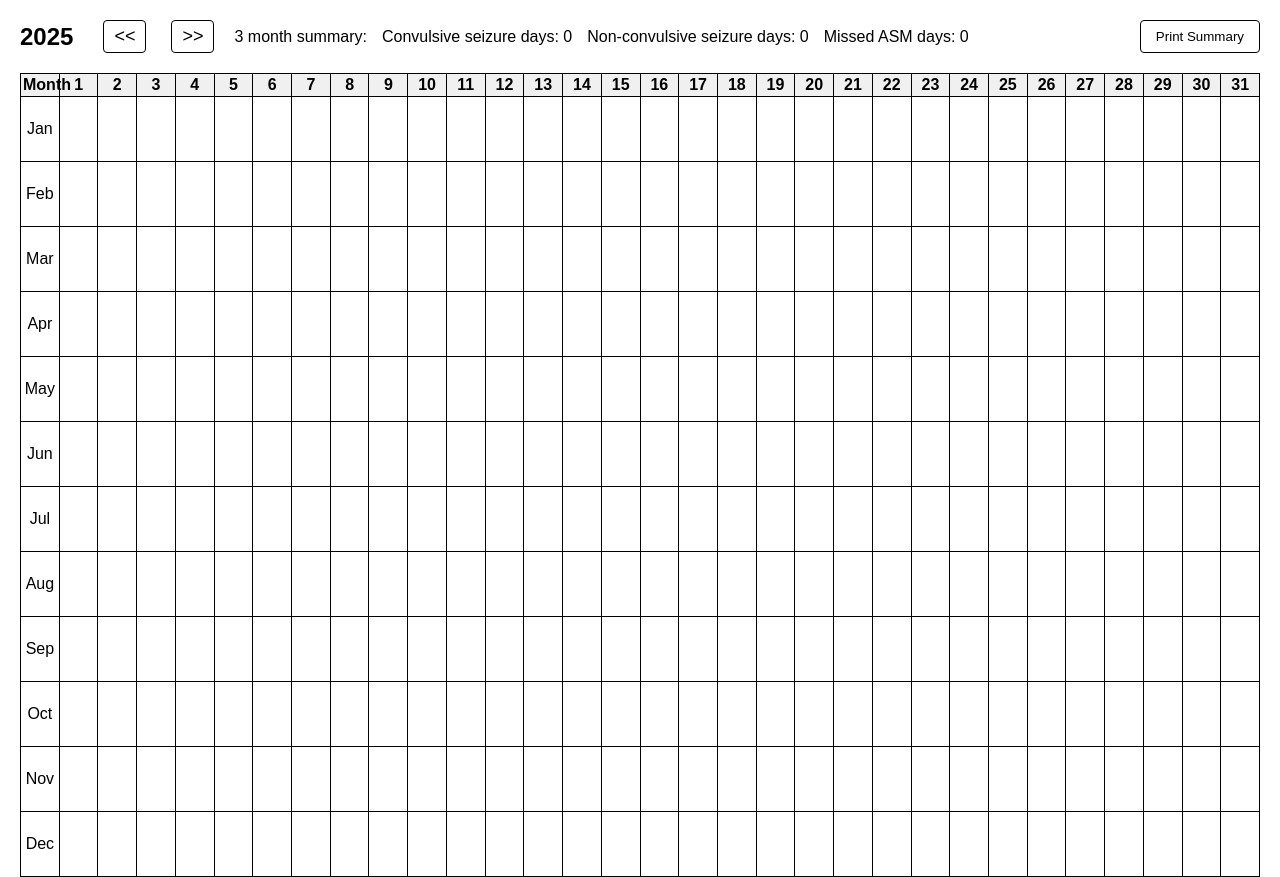
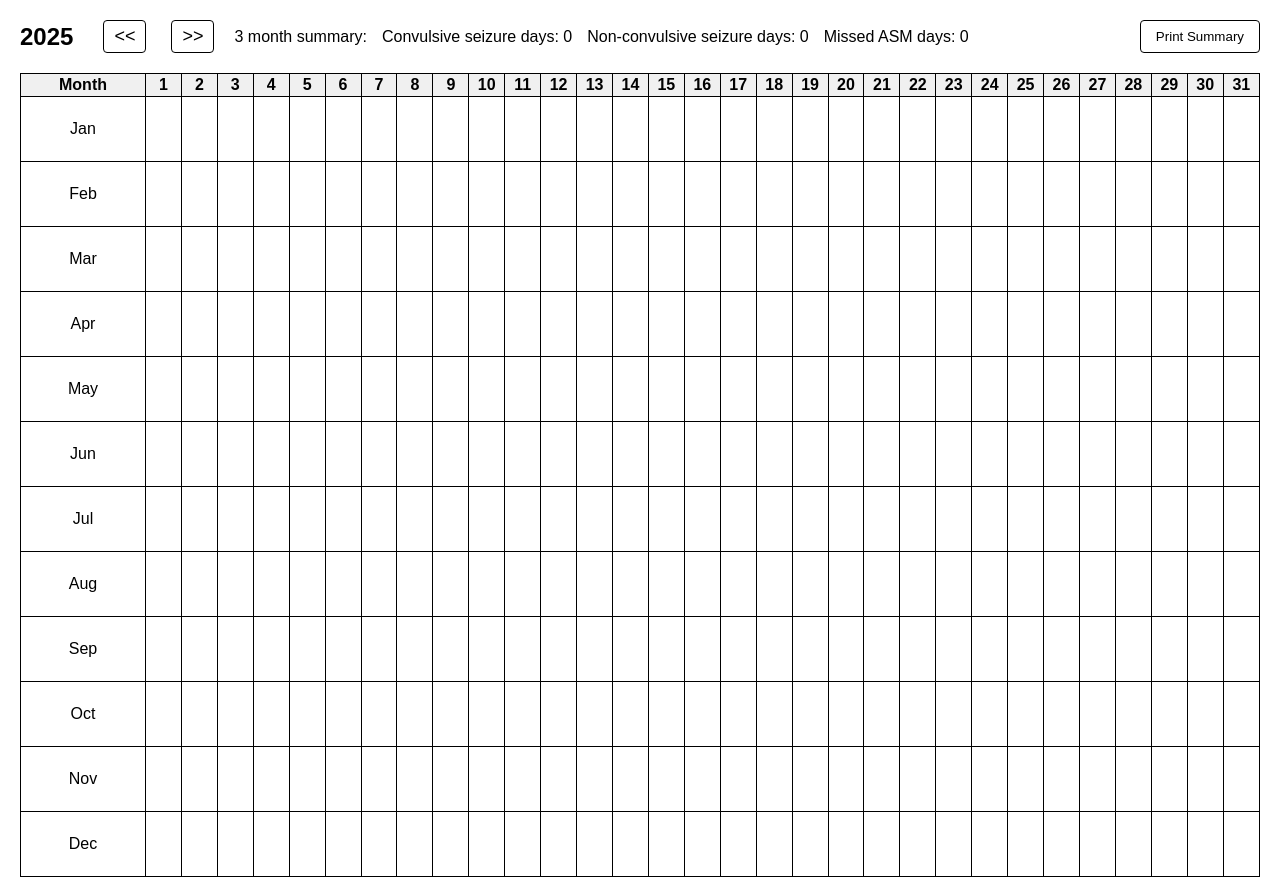
Before and after one commit to xinyoutai/epilepsydiary, a plain HTML site: page index.html in a window 1280 px wide. Drawn offline with Linux system fonts and the light colour scheme.

Commit message:
Update index.html

```diff
--- a/index.html
+++ b/index.html
@@ -62,11 +62,18 @@
             table-layout: fixed;
         }
 
+        /* Style for all columns */
         .diary-table th, .diary-table td {
             border: 1px solid #000;
             padding: 2px;
             text-align: center;
-            width: calc(100% / 32);
+            width: calc((100% - 100px) / 31);  /* Distribute remaining width among day columns */
+        }
+
+        /* Style specifically for the first column */
+        .diary-table th:first-child,
+        .diary-table td:first-child {
+            width: 120px;  /* Fixed width for month column */
         }
 
         .diary-table th {
```
